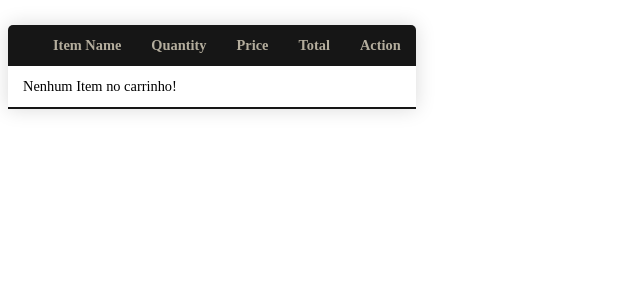
After one commit to maiajoao/projeto_php, a PHP site: page /pages/carrinho.php in a window 1280 px wide. The commit adds this page. Shown: the top 300 px of the page, without its empty margins (0-640 px from the left). Run offline with PHP 8.4, Linux system fonts and the light colour scheme.

Commit message:
Carrinho funcional

```diff
--- a/assets/css/erro404.css
+++ b/assets/css/erro404.css
@@ -9,6 +9,12 @@
 body {
 	background: linear-gradient(45deg, #00051b, #c0c0c0);
 	height: 100vh;
+}
+
+body img {
+	position: absolute;
+	bottom: 0;
+	left: 0;
 }
 
 #container {
--- a/assets/css/paginaProduto.css
+++ b/assets/css/paginaProduto.css
@@ -74,7 +74,11 @@ main {
 	border-radius: 0 10px 10px 0;
 }
 
-.contentCase .counter input {
+.contentCase .counter form {
+	display: inline-flex;
+}
+
+.contentCase .counter form input {
 	width: 20px;
 	margin-left: 3px;
 	border: none;
--- /dev/null
+++ b/pages/carrinho.php
@@ -0,0 +1,46 @@
+
+<link rel="stylesheet" href="assets/css/table_style.css" />
+<div class="page-wrapper">
+    <div class="content-box">
+        <table class="content-table">
+            <thead>
+                <tr>
+                    <th></th>
+                    <th>Item Name</th>
+                    <th>Quantity</th>
+                    <th>Price</th>
+                    <th>Total</th>
+                    <th>Action</th>
+                </tr>
+            </thead>
+            <?php
+            if (!empty($_SESSION["shopping_cart"])) {
+                $total = 0;
+                foreach ($_SESSION["shopping_cart"] as $keys => $values) {
+            ?>
+                    <tr>
+                        <td><img src="<?php echo $values['item_img'] ?>" alt="" width="80"></td>
+                        <td><?php echo $values["item_name"]; ?></td>
+                        <td><?php echo $values["item_quantity"]; ?></td>
+                        <td><?php echo formatar_valor($values["item_price"]); ?></td>
+                        <td><?php echo formatar_valor($values["item_quantity"] * $values["item_price"]); ?></td>
+                        <td><a href="?p=remover_item_carrinho&id=<?php echo $values["item_id"]; ?>"><span class="text-danger">Remove</span></a></td>
+                    </tr>
+                <?php
+                    $total += ($values["item_quantity"] * $values["item_price"]);
+                }
+                ?>
+                <tr>
+                    <td colspan="4" align="right">Total</td>
+                    <td align="right"><?php echo formatar_valor($total) ?></td>
+                    <td></td>
+                </tr>
+            <?php
+            } else { ?>
+                <tr>
+                    <td colspan="6">Nenhum Item no carrinho!</td>
+                </tr>
+            <?php } ?>
+        </table>
+    </div>
+</div>
--- a/pages/destaque.php
+++ b/pages/destaque.php
@@ -24,7 +24,7 @@ $sql_query = $mysqli->query("SELECT * FROM produtos WHERE categoria = 'destaque'
             <p>Nossos produtos mais procurados</p>
             <div class="container-produto">
                 <?php while($destaque = $sql_query->fetch_assoc()) { ?>
-                <a href="<?php echo '?p=produto&id=' . $destaque['id'] ?>"">
+                <a href="<?php echo '?p=produto&id=' . $destaque['id'] ?>">
                     <div class="produto">
                         <img src="<?php echo $destaque['imagem'] ?>" alt="<?php echo $destaque['nome'] ?>" height="350px">
                         <div class="desc-produto">
--- /dev/null
+++ b/pages/remover_item_carrinho.php
@@ -0,0 +1,5 @@
+<?php
+
+unset($_SESSION['shopping_cart'][$_GET["id"]]);
+
+die("<script>location.href=\"index.php?p=carrinho\";</script>");
```
Also changed, not shown: index.php (+6 -1 lines), pages/adicionar_ao_carrinho.php (added, +45 -0 lines), pages/cadastrar_produto.php (+12 -6 lines), pages/cadastrar_usuario.php (+5 -5 lines), pages/gerenciar_produtos.php (+8 -2 lines), pages/produto.php (+18 -8 lines).
